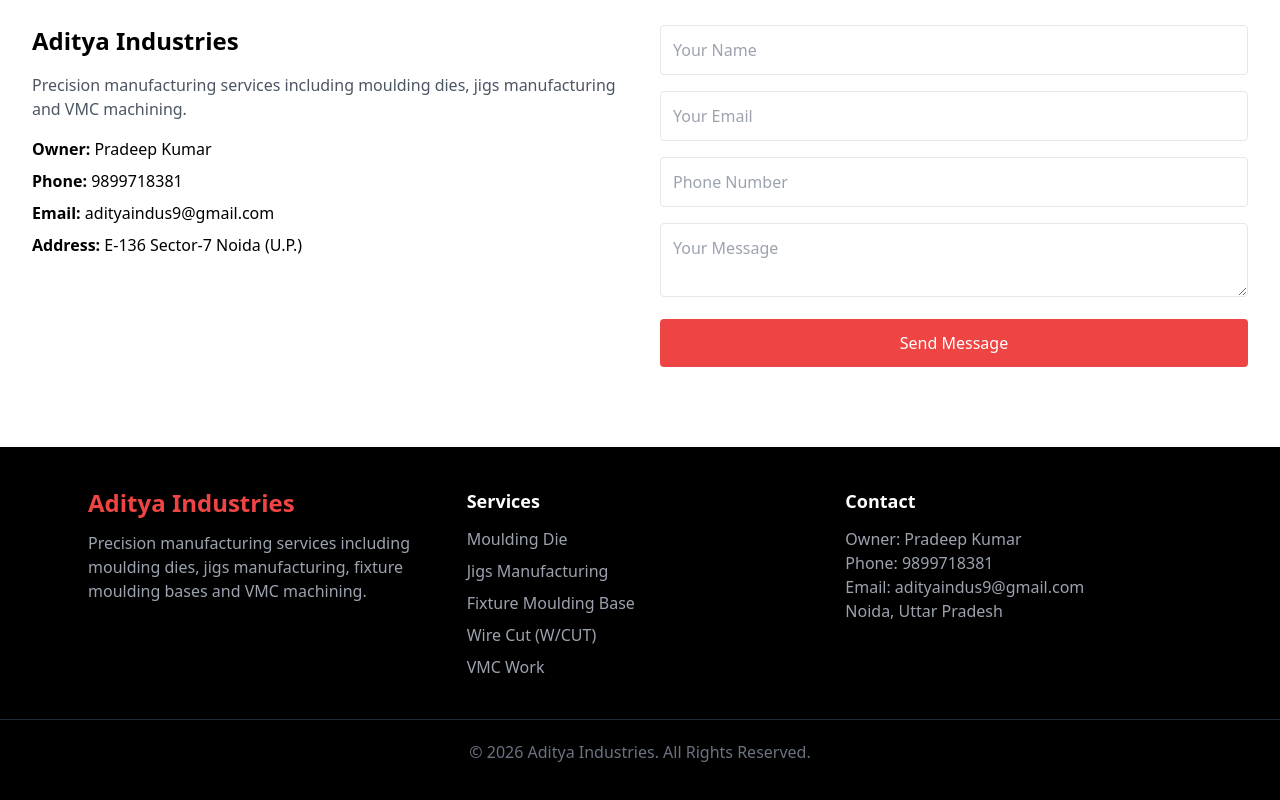
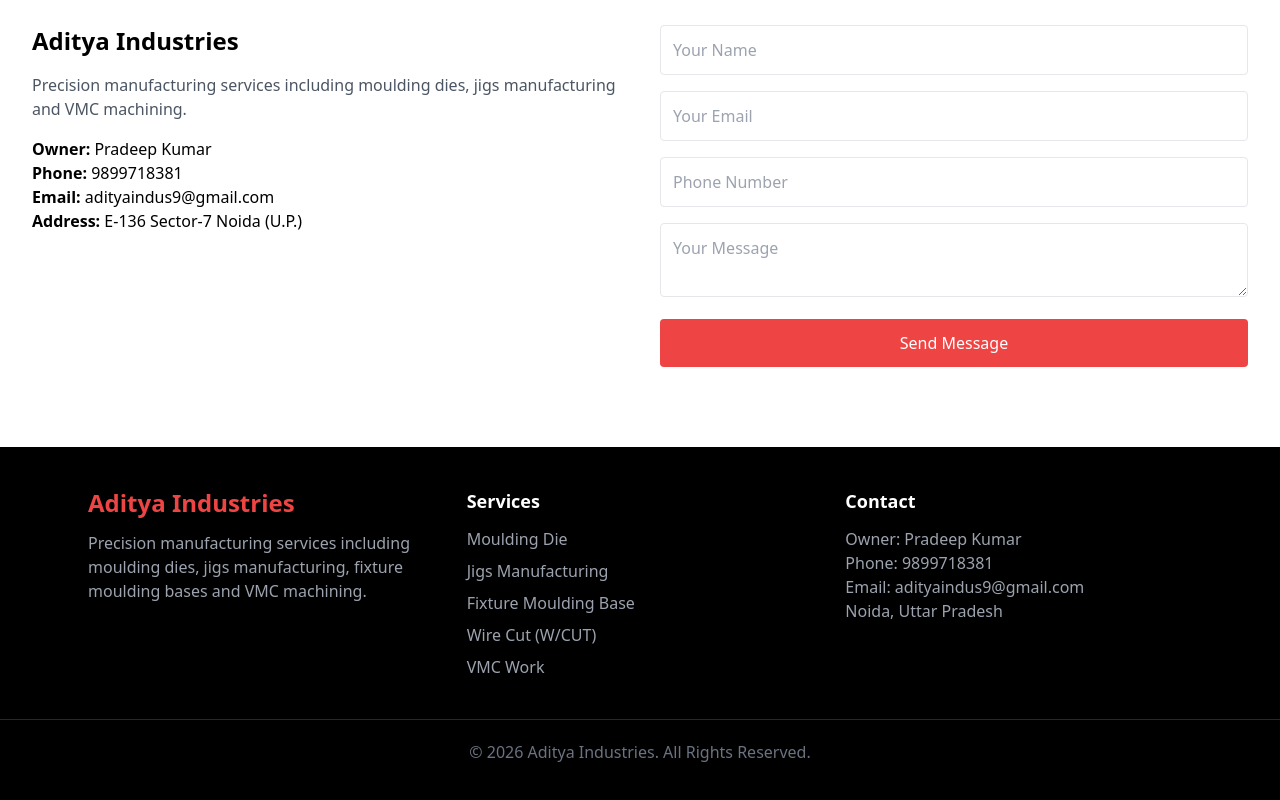
Before and after one commit to 9125aditya/aditya-industries-website, a React app in the folder frontend/: page / in a window 1280 px wide. Shown: the part 2075-2875 px from the top of the page. Built offline with nearby package versions, Linux system fonts and the light colour scheme; the HTML template or start-up script is replaced by a standard one.

Commit message:
Final fix: contact form + CORS + timeout

```diff
--- a/frontend/src/components/Contact.jsx
+++ b/frontend/src/components/Contact.jsx
@@ -1,146 +1,3 @@
-// import { useState } from "react"
-// import axios from "axios"
-
-// function Contact() {
-
-// const [formData,setFormData] = useState({
-// name:"",
-// email:"",
-// phone:"",
-// message:""
-// })
-
-// const handleChange = (e) => {
-
-// setFormData({
-// ...formData,
-// [e.target.name]:e.target.value
-// })
-
-// }
-
-// const handleSubmit = async (e) => {
-
-// e.preventDefault()
-
-// try{
-
-// await axios.post("https://aditya-backend.onrender.com/api/contact", formData)
-
-// alert("Message Sent Successfully")
-
-// setFormData({
-// name:"",
-// email:"",
-// phone:"",
-// message:""
-// })
-
-// }catch(error){
-
-// console.log(error)
-// alert("Something went wrong")
-
-// }
-
-// }
-
-// return (
-
-// <section id="contact" className="py-20 bg-white">
-//     <div className="max-w-7xl mx-auto px-5 sm:px-6 lg:px-8">
-
-// <div className="max-w-6xl mx-auto px-6">
-
-// <h2 className="text-4xl font-bold text-center mb-12">
-// Contact <span className="text-red-500">Us</span>
-// </h2>
-
-// <div className="grid md:grid-cols-2 gap-10">
-
-// {/* Contact Info */}
-
-// <div>
-
-// <h3 className="text-2xl font-semibold mb-4">
-// Aditya Industries
-// </h3>
-
-// <p className="text-gray-600 mb-4">
-// Precision manufacturing services including moulding dies,
-// jigs manufacturing and VMC machining.
-// </p>
-
-// <p className="mb-2"><b>Owner:</b> Pradeep Kumar</p>
-
-// <p className="mb-2"><b>Phone:</b> 9899718381</p>
-
-// <p className="mb-2"><b>Email:</b> adityaindus9@gmail.com</p>
-
-// <p className="mb-2"><b>Address:</b> E-136 Sector-7 Noida (U.P.)</p>
-
-// </div>
-
-// {/* Contact Form */}
-
-// <form onSubmit={handleSubmit} className="space-y-4">
-
-// <input
-// type="text"
-// name="name"
-// placeholder="Your Name"
-// value={formData.name}
-// onChange={handleChange}
-// className="w-full border p-3 rounded"
-// />
-
-// <input
-// type="email"
-// name="email"
-// placeholder="Your Email"
-// value={formData.email}
-// onChange={handleChange}
-// className="w-full border p-3 rounded"
-// />
-
-// <input
-// type="text"
-// name="phone"
-// placeholder="Phone Number"
-// value={formData.phone}
-// onChange={handleChange}
-// className="w-full border p-3 rounded"
-// />
-
-// <textarea
-// name="message"
-// placeholder="Your Message"
-// value={formData.message}
-// onChange={handleChange}
-// className="w-full border p-3 rounded"
-// />
-
-// <button className="bg-red-500 text-white px-6 py-3 rounded w-full">
-// Send Message
-// </button>
-
-// </form>
-
-// </div>
-
-// </div>
-
-// </div>
-
-
-// </section>
-
-// )
-
-// }
-
-// export default Contact
-
 import { useState } from "react"
 import axios from "axios"
 
@@ -183,7 +40,8 @@ function Contact() {
         {
           headers: {
             "Content-Type": "application/json"
-          }
+          },
+          timeout: 30000 // ⏱ helps with Render delay
         }
       )
 
@@ -209,7 +67,6 @@ function Contact() {
   }
 
   return (
-
     <section id="contact" className="py-20 bg-white">
 
       <div className="max-w-7xl mx-auto px-5 sm:px-6 lg:px-8">
@@ -220,27 +77,19 @@ function Contact() {
 
         <div className="grid md:grid-cols-2 gap-10">
 
-          {/* Contact Info */}
-
           <div>
-
-            <h3 className="text-2xl font-semibold mb-4">
-              Aditya Industries
-            </h3>
+            <h3 className="text-2xl font-semibold mb-4">Aditya Industries</h3>
 
             <p className="text-gray-600 mb-4">
               Precision manufacturing services including moulding dies,
               jigs manufacturing and VMC machining.
             </p>
 
-            <p className="mb-2"><b>Owner:</b> Pradeep Kumar</p>
-            <p className="mb-2"><b>Phone:</b> 9899718381</p>
-            <p className="mb-2"><b>Email:</b> adityaindus9@gmail.com</p>
-            <p className="mb-2"><b>Address:</b> E-136 Sector-7 Noida (U.P.)</p>
-
+            <p><b>Owner:</b> Pradeep Kumar</p>
+            <p><b>Phone:</b> 9899718381</p>
+            <p><b>Email:</b> adityaindus9@gmail.com</p>
+            <p><b>Address:</b> E-136 Sector-7 Noida (U.P.)</p>
           </div>
-
-          {/* Contact Form */}
 
           <form onSubmit={handleSubmit} className="space-y-4">
 
@@ -294,7 +143,6 @@ function Contact() {
       </div>
 
     </section>
-
   )
 }
 
```
Also changed, not shown: 1 other file (tests, documents, lock files or other folders).
